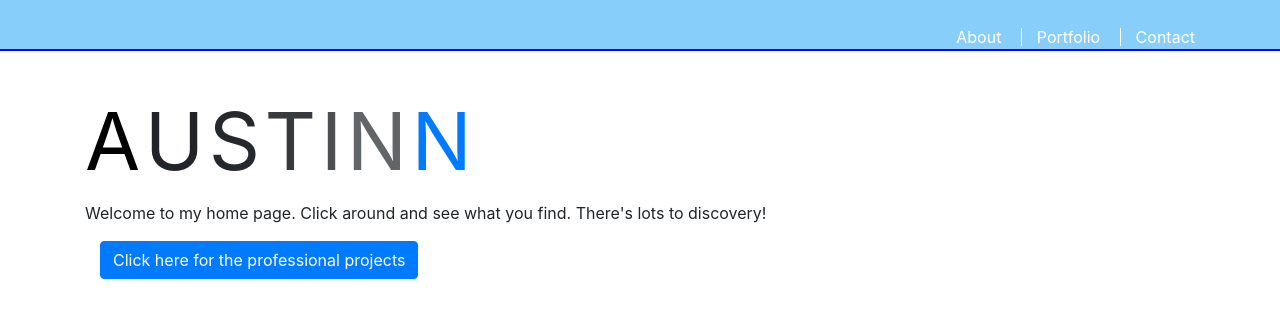
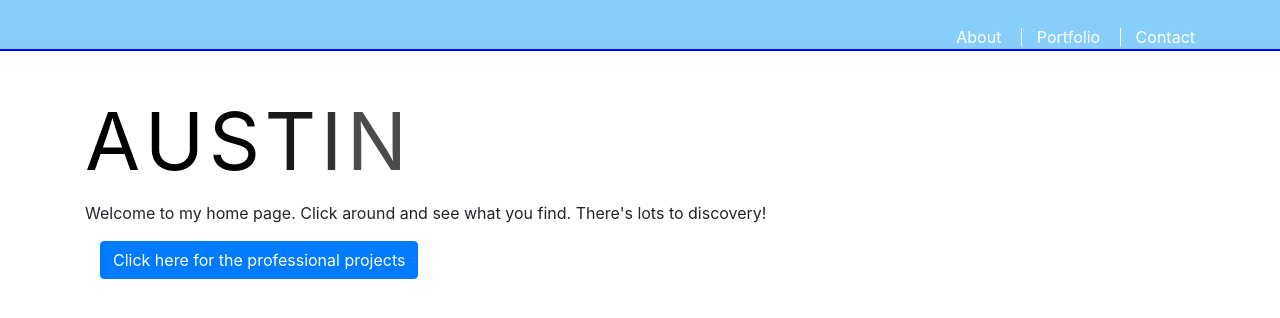
Before and after one commit to ataranto320/Portfolio, a plain HTML site: page home/home.html in a window 1280 px wide. Drawn offline with nearby package versions, Linux system fonts and the light colour scheme.

Commit message:
have cliackable letters and cleaned up some code

```diff
--- a/home/home.html
+++ b/home/home.html
@@ -28,25 +28,13 @@
         <div class="row">
           <!-- <h1>Hello, my name is Austin Taranto.</h1> -->
             <div class="letters">
-                <span class="animate__animated animate__fadeInRight" id="one"><a href="anime.html"></a>A</span>
-                <!-- <span class="animate__animated animate__fadeInRight" id="one"></span><a href="anime.html">A</a> -->
-                <!-- clickable but doesnt do effect ^ -->
-                <span class="animate__animated animate__fadeInRight" id="two"><a href="anime.html"></a>U</span>
-                <span class="animate__animated animate__fadeInRight" id="three"><a href="anime.html"></a>S</span>
-                <span class="animate__animated animate__fadeInRight" id="four"><a href="anime.html"></a>T</span>
-                <span class="animate__animated animate__fadeInRight" id="five"><a href="anime.html"></a>I</span>
-                <span class="animate__animated animate__fadeInRight" id="six"><a href="anime.html"></a>N</span>
-                <a href="anime.html" class="animate__animated animate__fadeInRight" id="six">N</a>
-            </div>
-            <!-- <div class="letters">
-                <span class="animate__animated animate__fadeInRight" id="seven"><a href="anime.html"></a>T</span>
-                <span class="animate__animated animate__fadeInRight" id="eight"><a href="anime.html"></a>A</span>
-                <span class="animate__animated animate__fadeInRight" id="nine"><a href="anime.html"></a>R</span>
-                <span class="animate__animated animate__fadeInRight" id="ten"><a href="anime.html"></a>A</span>
-                <span class="animate__animated animate__fadeInRight" id="eleven"><a href="anime.html"></a>N</span>
-                <span class="animate__animated animate__fadeInRight" id="twelve"><a href="anime.html"></a>T</span>
-                <span class="animate__animated animate__fadeInRight" id="thirteen"><a href="anime.html"></a>O</span>
-            </div> -->
+              <a href="anime.html" class="animate__animated animate__fadeInRight" id="one">A</a>
+              <a href="anime.html" class="animate__animated animate__fadeInRight" id="two">U</a>
+              <a href="anime.html" class="animate__animated animate__fadeInRight" id="three">S</a>
+              <a href="anime.html" class="animate__animated animate__fadeInRight" id="four">T</a>
+              <a href="anime.html" class="animate__animated animate__fadeInRight" id="five">I</a>
+              <a href="anime.html" class="animate__animated animate__fadeInRight" id="six">N</a>
+          </div>
         </div>
       </div>
 
--- a/home/style.css
+++ b/home/style.css
@@ -32,13 +32,14 @@ nav a:first-child {
     margin-top: -25px;
 } */
 
-#one {
+/* #one {
     color: black;
-}
+} */
 
 .animate__animated.animate__fadeInRight {
     font-size: 80px;
     /* transition-duration: 12s; */
+    color: black;
 }
 
 .btn-proj {
```
